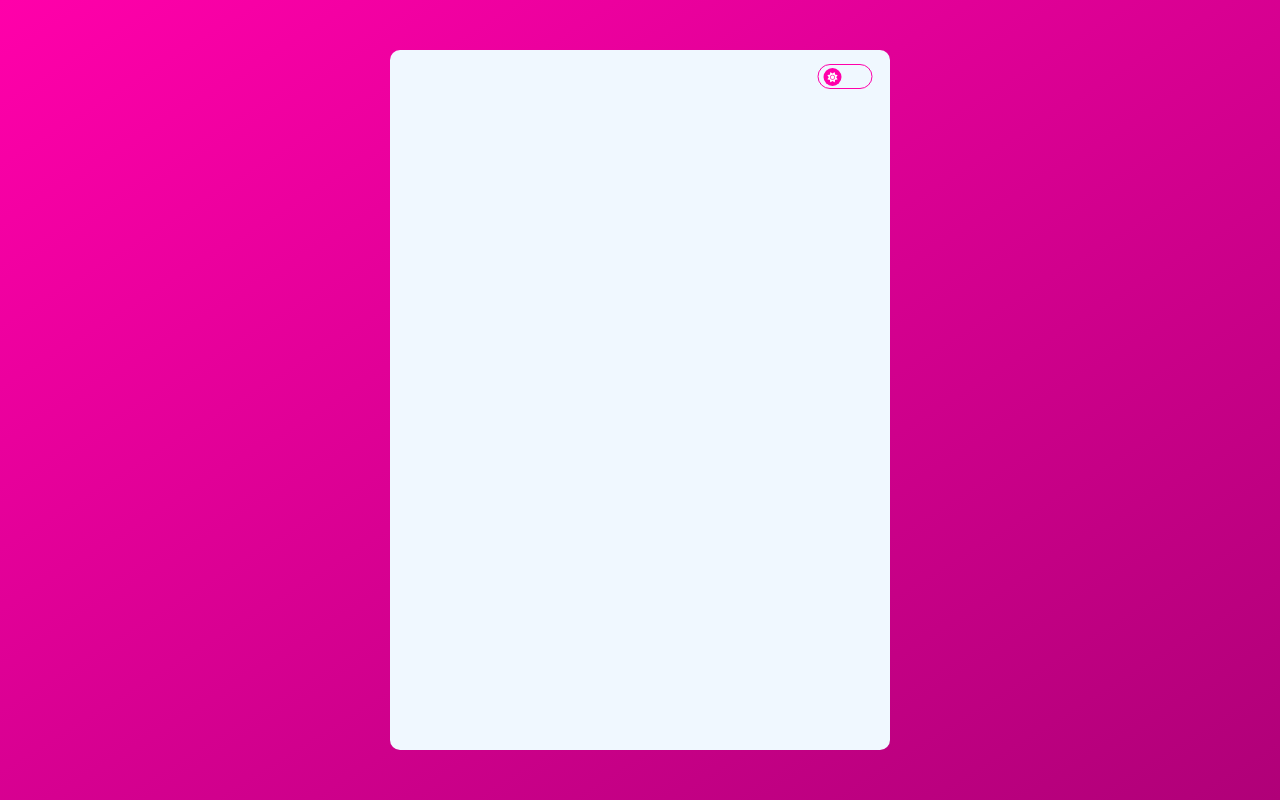
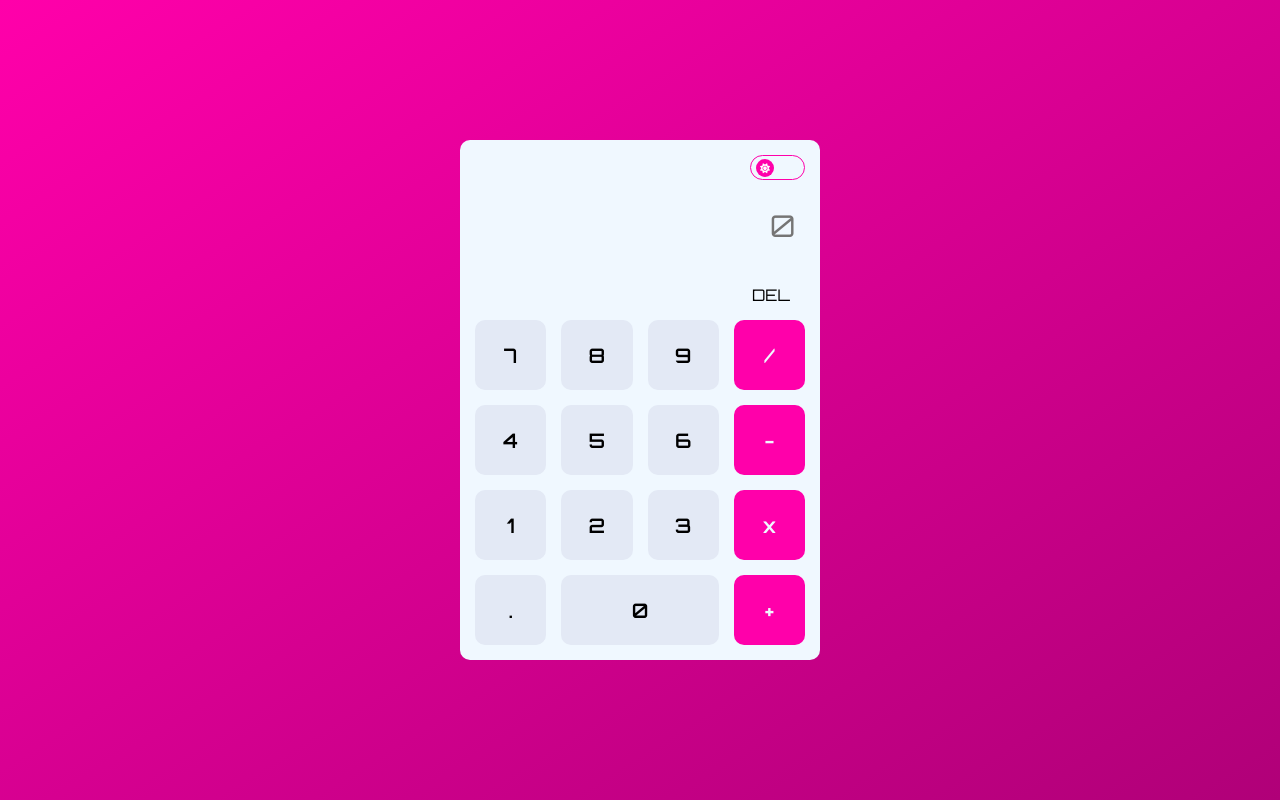
Before and after one commit to sivatharanCODES/Calculator, a plain HTML site: page index.html in a window 1280 px wide. Drawn offline with Linux system fonts and the light colour scheme.

Commit message:
basic layout and theme setup done

```diff
--- a/css/style.css
+++ b/css/style.css
@@ -5,7 +5,8 @@
 }
 html,
 body {
-  height: 100%;
+  height: 100vh;
+  font-family: "Orbitron", serif;
 }
 
 body {
@@ -21,11 +22,14 @@ body {
   flex-direction: row;
 }
 .container {
-  position: absolute;
-  width: 500px;
-  height: 700px;
+  max-width: 360px;
   background-color: aliceblue;
   border-radius: 10px;
+  display: flex;
+  flex-direction: column;
+  justify-content: flex-start;
+  align-items: center;
+  padding: 15px;
 }
 .toggled-container {
   background-color: rgb(29, 29, 29);
@@ -36,20 +40,14 @@ body {
   width: 55px;
   height: 25px;
   background-color: aliceblue;
-  position: absolute;
-  top: 2%;
-  right: -2%;
-  transform: translate(-50%);
   border-radius: 100px;
-
-  /* display: flex;
-  align-items: center; */
   padding: 1px;
   border: 1px solid rgb(255, 0, 170);
   display: flex;
   justify-content: flex-start;
   align-items: center;
   padding: 0 5px;
+  align-self: self-end;
 }
 .toggle:hover {
   cursor: pointer;
@@ -67,6 +65,7 @@ body {
   /* position: absolute; */
   right: 2.5px;
   display: flex;
+
   align-items: center;
   justify-content: center;
 }
@@ -81,3 +80,64 @@ body {
 .toggled-icon {
   color: rgb(255, 0, 170);
 }
+
+/* input container area */
+
+.input-box {
+  width: 100%;
+  height: 90px;
+  background-color: aliceblue;
+  border: none;
+  padding: 10px;
+  text-align: right;
+  font-size: 30px;
+  font-weight: 400;
+  outline: none;
+  color: rgba(0, 0, 0, 0.68);
+  font-family: "Orbitron", serif;
+}
+.control {
+  width: 100%;
+  display: flex;
+  align-items: center;
+  justify-content: flex-end;
+  padding: 15px;
+}
+.control-dark {
+  color: aliceblue;
+}
+.contaier-btns {
+  width: 100%;
+  display: grid;
+  grid-template-columns: 1fr 1fr 1fr 1fr;
+  grid-template-rows: 1fr 1fr 1fr 1fr;
+  gap: 15px;
+}
+.con-small {
+  background-color: rgb(227, 233, 245);
+  height: 70px;
+  text-align: center;
+  display: flex;
+  justify-content: center;
+  align-items: center;
+  border-radius: 10px;
+  font-size: 20px;
+  font-weight: 600;
+}
+.zero {
+  grid-column: 2/4;
+}
+
+.pink-btn {
+  background-color: rgb(255, 0, 170);
+  color: aliceblue;
+}
+.dark-theme-input {
+  color: aliceblue;
+  background-color: rgb(29, 29, 29);
+}
+
+.darken-btns {
+  background-color: rgba(240, 248, 255, 0.111);
+  color: aliceblue;
+}
--- a/index.html
+++ b/index.html
@@ -8,6 +8,12 @@
       rel="stylesheet"
       href="https://cdnjs.cloudflare.com/ajax/libs/font-awesome/6.0.0-beta3/css/all.min.css"
     />
+    <link rel="preconnect" href="https://fonts.googleapis.com" />
+    <link rel="preconnect" href="https://fonts.gstatic.com" crossorigin />
+    <link
+      href="https://fonts.googleapis.com/css2?family=Orbitron:wght@400..900&display=swap"
+      rel="stylesheet"
+    />
     <title>Calculator</title>
   </head>
   <body>
@@ -15,6 +21,25 @@
       <div class="toggle">
         <div class="toggle-circle"><i class="fas fa-sun themeIcon"></i></div>
       </div>
+      <input type="text" class="input-box" placeholder="0" />
+      <div class="control">DEL</div>
+      <div class="contaier-btns">
+        <div class="con-small">7</div>
+        <div class="con-small">8</div>
+        <div class="con-small">9</div>
+        <div class="con-small pink-btn">/</div>
+        <div class="con-small">4</div>
+        <div class="con-small">5</div>
+        <div class="con-small">6</div>
+        <div class="con-small pink-btn">-</div>
+        <div class="con-small">1</div>
+        <div class="con-small">2</div>
+        <div class="con-small">3</div>
+        <div class="con-small pink-btn">x</div>
+        <div class="con-small">.</div>
+        <div class="con-small zero">0</div>
+        <div class="con-small pink-btn">+</div>
+      </div>
     </div>
 
     <script src="script/script.js"></script>
--- a/script/script.js
+++ b/script/script.js
@@ -1,26 +1,32 @@
 "use strict";
+//Global variables..
 const toggle = document.querySelector(".toggle");
 const container = document.querySelector(".container");
 const toggleCircle = document.querySelector(".toggle-circle");
 const themeIcon = document.querySelector(".fas");
+const inputField = document.querySelector(".input-box");
+const del = document.querySelector(".control");
+const btns = document.querySelectorAll(".con-small");
 
+//Init function...
 const init = function () {
   toggle.classList.remove("toggle-dark");
   toggleCircle.classList.remove("tc-dark");
   container.classList.remove("toggled-container");
   themeIcon.classList.remove("fa-moon");
   themeIcon.classList.remove("toggled-icon");
-
+  inputField.classList.remove("dark-theme-fonts");
+  del.classList.remove("control-dark");
+  for (const x of btns) {
+    x.classList.remove("darken-btns");
+  }
   console.log(`init functions executed`);
 };
 
+//init funciton call
 init();
 
-document.querySelector(".toggle").addEventListener("click", function () {
-  switchTheme();
-  //   document.querySelector(".fas").style.color = "rgb(255, 0, 170)";
-});
-
+// Theme switching functionality
 const switchTheme = function () {
   toggle.classList.toggle("toggle-dark");
   toggleCircle.classList.toggle("tc-dark");
@@ -29,4 +35,13 @@ const switchTheme = function () {
   themeIcon.classList.toggle("fa-sun");
   themeIcon.classList.toggle("fa-moon");
   themeIcon.classList.toggle("toggled-icon");
+  inputField.classList.toggle("dark-theme-input");
+  del.classList.toggle("control-dark");
+  for (const x of btns) {
+    x.classList.contains("pink-btn") || x.classList.toggle("darken-btns");
+  }
 };
+
+document.querySelector(".toggle").addEventListener("click", function () {
+  switchTheme();
+});
```
